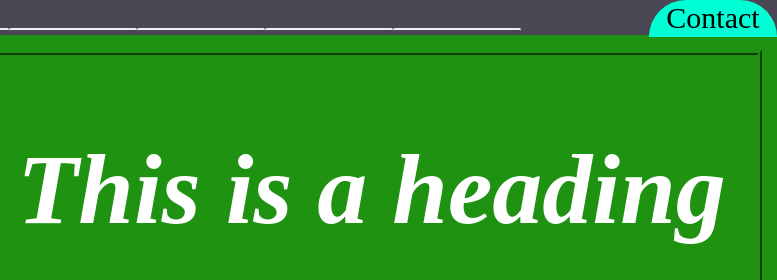
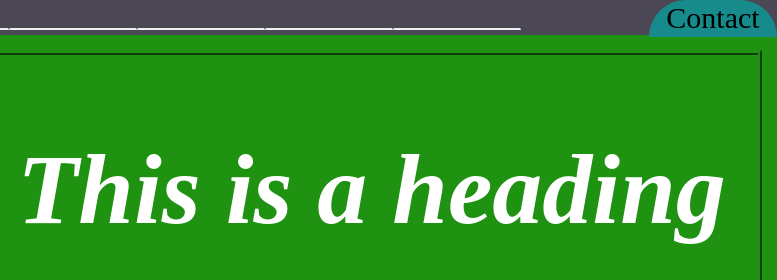
Before and after one commit to loserboi23/loserboi23.github.io, a plain HTML site: page index.html in a window 1280 px wide. Shown: the top 280 px of the page, 503-1280 px from the left. Drawn offline with Linux system fonts and the light colour scheme.

Commit message:
new tritary color

```diff
--- a/css-styles/main.css
+++ b/css-styles/main.css
@@ -26,7 +26,7 @@
 
 	--primary: #1F9212;
 	--secondary: #2B718B;
-	--tritary: rgb(0, 255, 213);
+	--tritary: rgb(23, 139, 139);
 
 	--heading: white;
 
```
